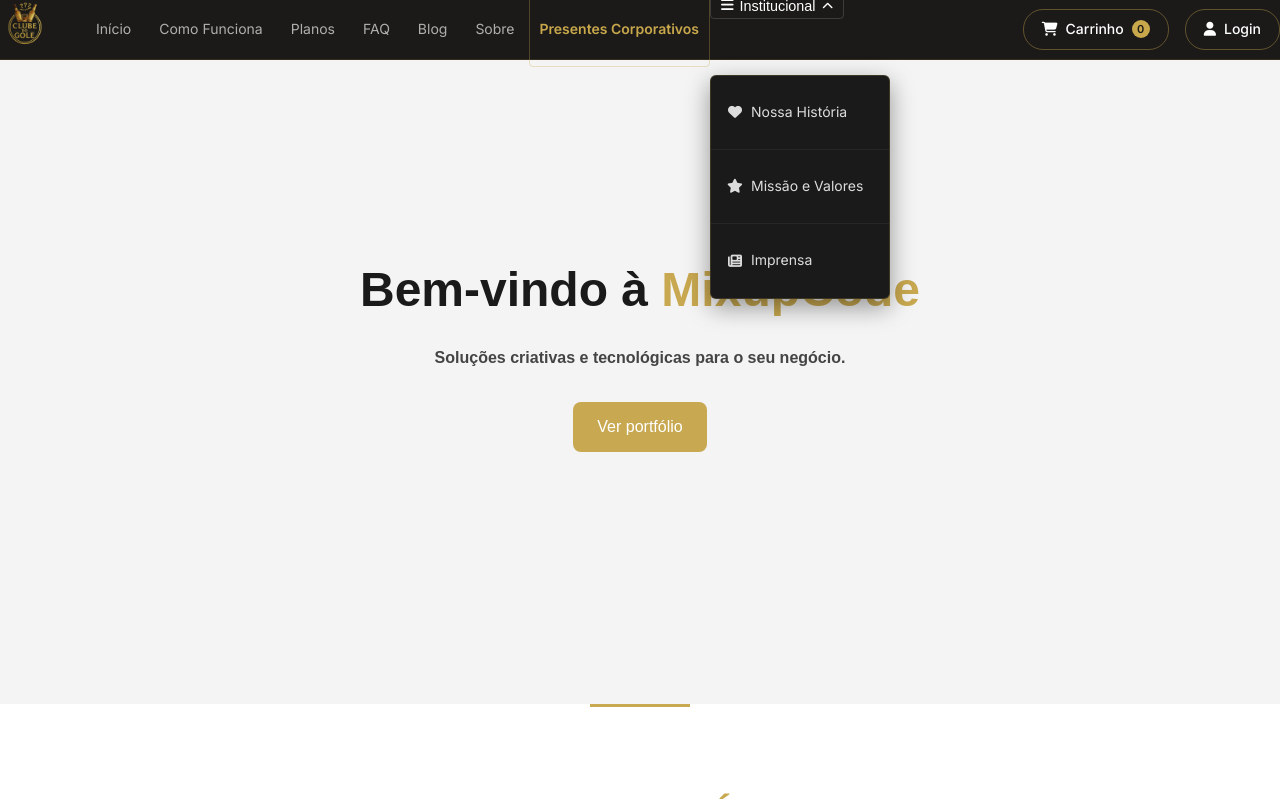
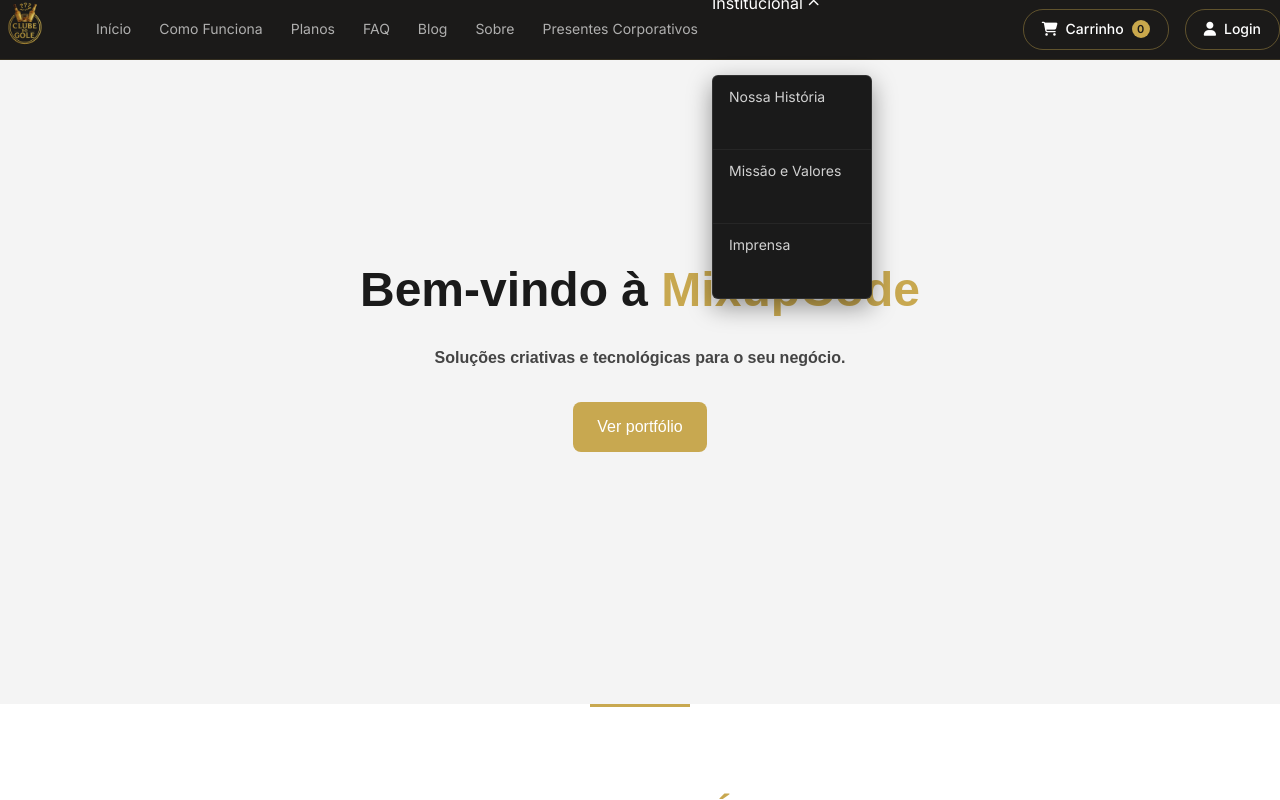
Before and after one commit to Guilherme-FDS/Clube_do_gole, a Vue app in the folder frontend/: page /mixupcode in a window 1280 px wide. Both pictures are taken after a click on the button "Institucional". Shown: the top 800 px of the page. Built offline with nearby package versions, Linux system fonts and the light colour scheme.

Commit message:
fix: normalize header nav styles, remove b2b highlight and dropdown icons

```diff
--- a/frontend/src/components/AppHeader.vue
+++ b/frontend/src/components/AppHeader.vue
@@ -40,23 +40,23 @@
             <li><router-link to="/faq">FAQ</router-link></li>
             <li><router-link to="/blog">Blog</router-link></li>
             <li><a href="#" @click.prevent="scrollTo('sobre')">Sobre</a></li>
-            <li><router-link to="/corporativo" class="nav-b2b-link">Presentes Corporativos</router-link></li>
+            <li><router-link to="/corporativo">Presentes Corporativos</router-link></li>
 
             <!-- Dropdown Institucional -->
             <li class="nav-institucional-container" ref="institucionalMenu">
               <button class="nav-institucional-btn" @click="toggleInstitucional">
-                <i class="fas fa-bars"></i> Institucional
+                Institucional
                 <i class="fas fa-chevron-down institucional-arrow" :class="{ 'rotated': isInstitucionalOpen }"></i>
               </button>
               <div class="institucional-dropdown" v-show="isInstitucionalOpen">
                 <router-link to="/sobre" class="dropdown-item" @click="isInstitucionalOpen = false">
-                  <i class="fas fa-heart"></i> Nossa História
+                  Nossa História
                 </router-link>
                 <router-link to="/sobre#missao" class="dropdown-item" @click="isInstitucionalOpen = false">
-                  <i class="fas fa-star"></i> Missão e Valores
+                  Missão e Valores
                 </router-link>
                 <router-link to="/contato" class="dropdown-item" @click="isInstitucionalOpen = false">
-                  <i class="fas fa-newspaper"></i> Imprensa
+                  Imprensa
                 </router-link>
               </div>
             </li>
@@ -181,16 +181,9 @@
 
 <style scoped>
 .nav-b2b-link {
-  color: var(--cor-dourado, #C9A84C) !important;
-  font-weight: 600;
-  border: 1px solid rgba(201, 168, 76, 0.3);
-  padding: 4px 10px !important;
-  border-radius: 4px;
-  transition: all 0.2s;
-}
-.nav-b2b-link:hover {
-  background: rgba(201, 168, 76, 0.1);
-  border-color: var(--cor-dourado, #C9A84C);
+  color: inherit !important;
+  font-weight: normal;
+  text-decoration: none;
 }
 
 .nav-institucional-container {
@@ -199,20 +192,15 @@
 
 .nav-institucional-btn {
   background: none;
-  border: 1px solid rgba(255, 255, 255, 0.15);
+  border: none;
   color: inherit;
   cursor: pointer;
-  font-size: 0.9rem;
-  padding: 4px 10px;
-  border-radius: 4px;
+  font-size: inherit;
+  padding: 0;
   display: flex;
   align-items: center;
-  gap: 6px;
-  transition: all 0.2s;
-}
-.nav-institucional-btn:hover {
-  border-color: rgba(255, 255, 255, 0.4);
-  background: rgba(255, 255, 255, 0.05);
+  gap: 5px;
+  font-family: inherit;
 }
 
 .institucional-arrow {
@@ -228,26 +216,24 @@
   top: calc(100% + 8px);
   left: 0;
   background: #1a1a1a;
-  border: 1px solid rgba(201, 168, 76, 0.2);
+  border: 1px solid rgba(255,255,255,0.1);
   border-radius: 6px;
-  min-width: 180px;
+  min-width: 160px;
   z-index: 1000;
-  box-shadow: 0 8px 24px rgba(0, 0, 0, 0.4);
+  box-shadow: 0 8px 24px rgba(0,0,0,0.4);
   overflow: hidden;
 }
 
 .institucional-dropdown .dropdown-item {
-  display: flex;
-  align-items: center;
-  gap: 8px;
+  display: block;
   padding: 10px 16px;
-  color: rgba(255, 255, 255, 0.85);
+  color: rgba(255,255,255,0.8);
   text-decoration: none;
   font-size: 0.875rem;
   transition: background 0.15s;
 }
 .institucional-dropdown .dropdown-item:hover {
-  background: rgba(201, 168, 76, 0.1);
-  color: var(--cor-dourado, #C9A84C);
+  background: rgba(255,255,255,0.07);
+  color: #fff;
 }
 </style>
```
